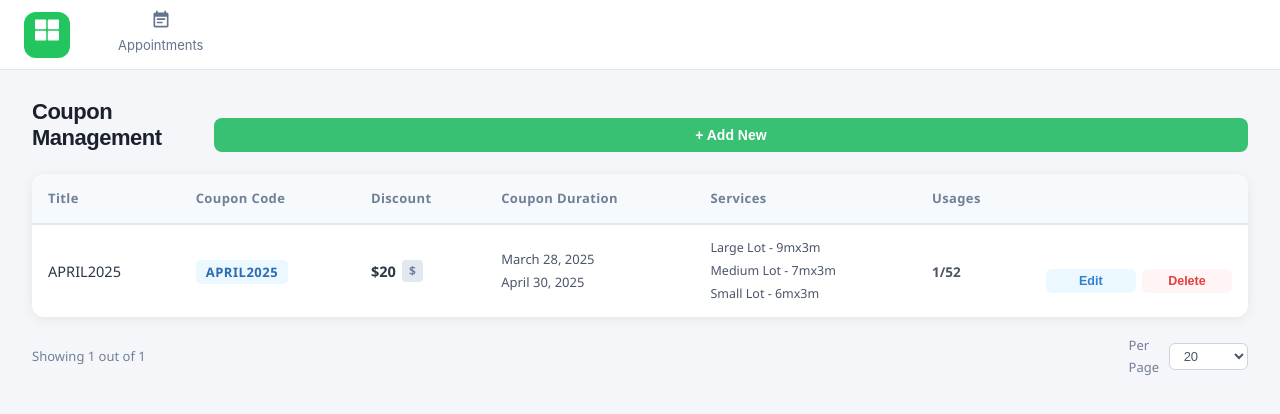
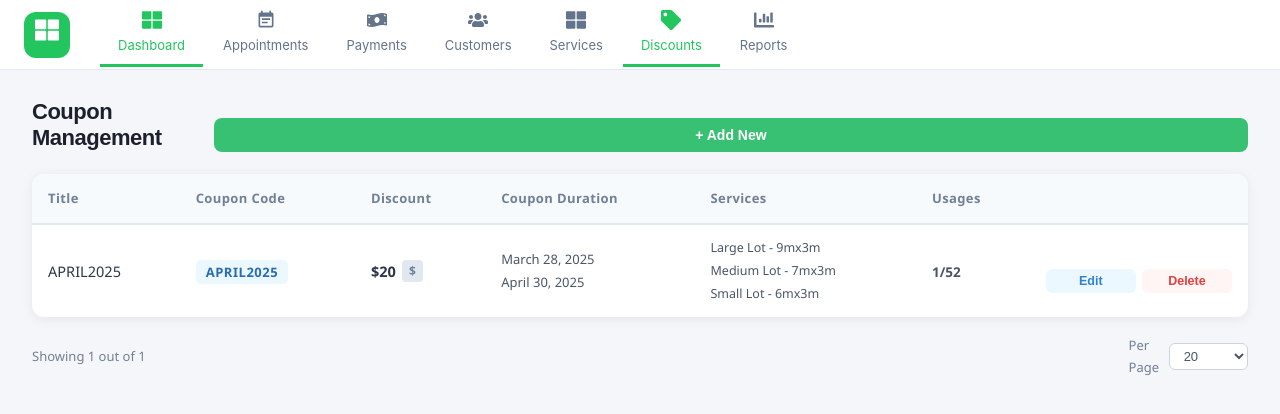
Before and after one commit to Aniketpundir/caravans, a React (Vite) app: page /admin-dashboard/coupan in a window 1280 px wide. Shown: the top 414 px of the page. Built offline with nearby package versions, Linux system fonts and the light colour scheme.

Commit message:
Uncomment Some things

```diff
--- a/src/Components/Admin_Panel/Adminnavbar/Adminnavbar.jsx
+++ b/src/Components/Admin_Panel/Adminnavbar/Adminnavbar.jsx
@@ -18,13 +18,13 @@ export default function AdminNavbar() {
     const closeMenu = () => setMenuOpen(false);
 
     const links = [
-        // { to: "/admin-dashboard", icon: <FaThLarge />, label: "Dashboard" },
+        { to: "/admin-dashboard", icon: <FaThLarge />, label: "Dashboard" },
         { to: "/admin-dashboard/appointments", icon: <MdEventNote />, label: "Appointments" },
-        // { to: "/admin-dashboard/payments", icon: <FaMoneyBillWave />, label: "Payments" },
-        // { to: "/admin-dashboard/customers", icon: <FaUsers />, label: "Customers" },
-        // { to: "/admin-dashboard/service", icon: <FaThLarge />, label: "Services" },
-        // { to: "/admin-dashboard/coupan", icon: <FaTag />, label: "Discounts" },
-        // { to: "/admin-dashboard/report", icon: <FaChartBar />, label: "Reports" },
+        { to: "/admin-dashboard/payments", icon: <FaMoneyBillWave />, label: "Payments" },
+        { to: "/admin-dashboard/customers", icon: <FaUsers />, label: "Customers" },
+        { to: "/admin-dashboard/service", icon: <FaThLarge />, label: "Services" },
+        { to: "/admin-dashboard/coupan", icon: <FaTag />, label: "Discounts" },
+        { to: "/admin-dashboard/report", icon: <FaChartBar />, label: "Reports" },
     ];
 
     return (
```
